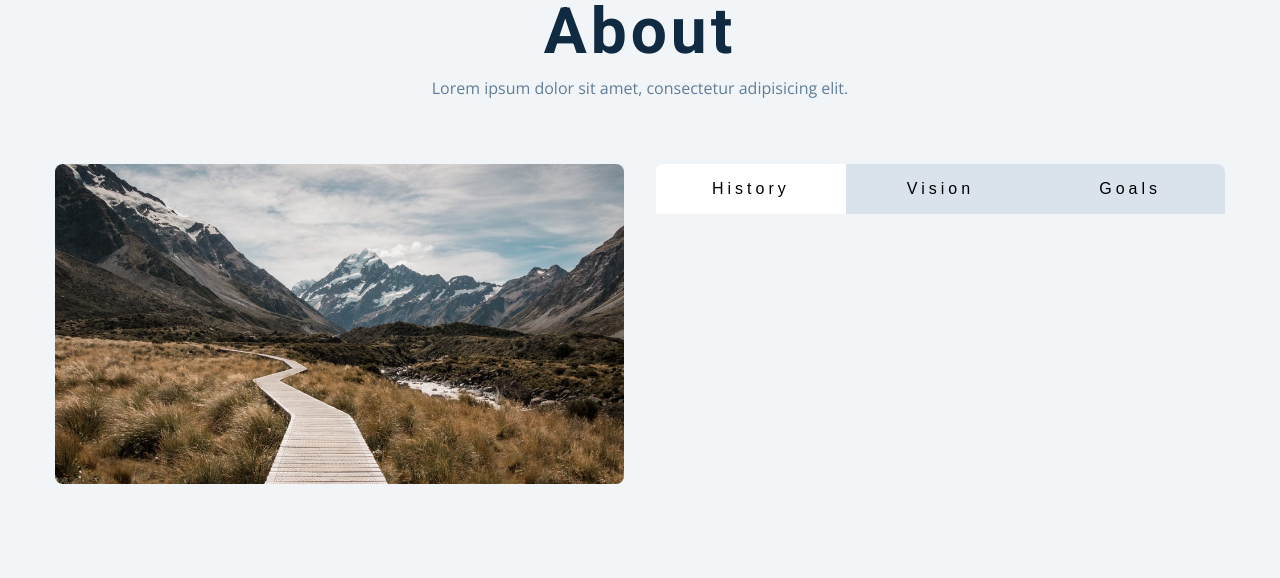
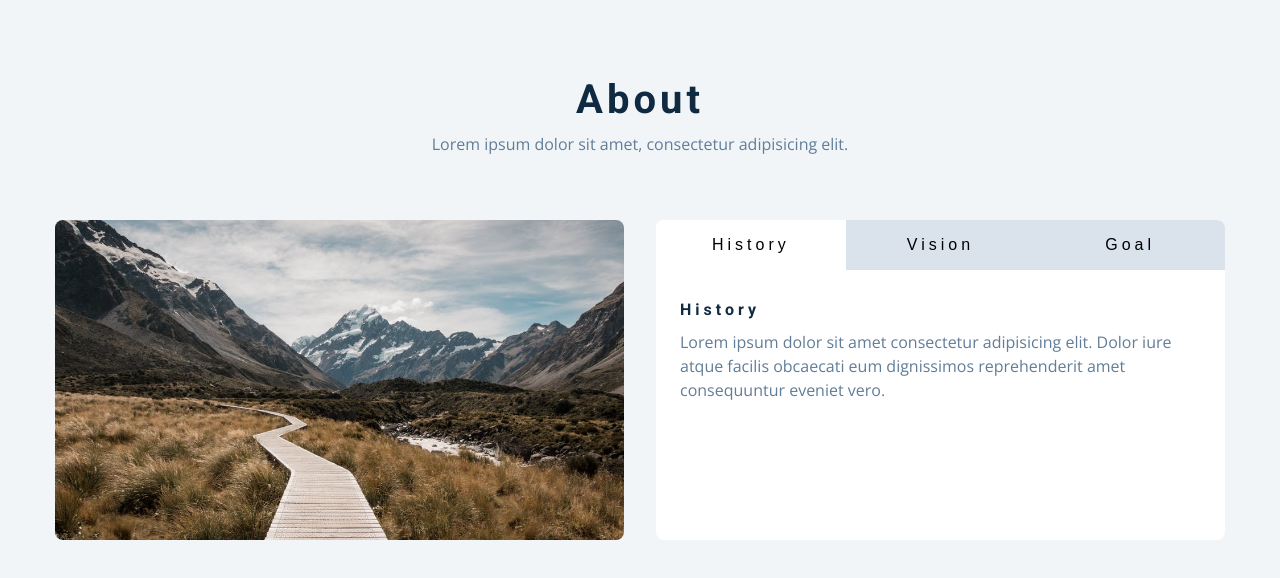
Before and after one commit to charith-codex/responsive_tabs_js, a plain HTML site: page index.html in a window 1280 px wide. Both pictures are taken after a click on the button "History". Drawn offline with nearby package versions, Linux system fonts and the light colour scheme.

Commit message:
add Js and jQuery

```diff
--- a/index.html
+++ b/index.html
@@ -4,28 +4,61 @@
     <meta charset="UTF-8" />
     <meta name="viewport" content="width=device-width, initial-scale=1.0" />
     <title>Tabs App</title>
-    <link rel="stylesheet" href="styles.css" />
+    <link rel="stylesheet" href="css/styles.css" />
+    <script
+      src="https://code.jquery.com/jquery-3.7.1.min.js"
+      integrity="sha256-/JqT3SQfawRcv/BIHPThkBvs0OEvtFFmqPF/lYI/Cxo="
+      crossorigin="anonymous"
+    ></script>
   </head>
   <body>
-    <section>
+    <section class="section">
       <div class="title">
-        <h1>About</h1>
+        <h2>About</h2>
         <p>Lorem ipsum dolor sit amet, consectetur adipisicing elit.</p>
       </div>
       <div class="about-center section-center">
-        <article class="about-img"><img src="hero-bcg.jpeg" alt="" /></article>
-        <article>
-          <div class="about">
-            <div class="btn-container">
-              <button class="tab-btn active" data-id="history">history</button>
-              <button class="tab-btn" data-id="vision">vision</button>
-              <button class="tab-btn" data-id="goals">goals</button>
+        <article class="about-img">
+          <img src="images/hero-bcg.jpeg" alt="image" />
+        </article>
+
+        <article class="about">
+          <div class="btn-container">
+            <button class="tab-btn active" data-id="history">history</button>
+            <button class="tab-btn" data-id="vision">vision</button>
+            <button class="tab-btn" data-id="goal">goal</button>
+          </div>
+          <article class="about-content">
+            <div class="content active" id="history">
+              <h4>history</h4>
+              <p>
+                Lorem ipsum dolor sit amet consectetur adipisicing elit. Dolor
+                iure atque facilis obcaecati eum dignissimos reprehenderit amet
+                consequuntur eveniet vero.
+              </p>
             </div>
-          </div>
+
+            <div class="content" id="vision">
+              <h4>vision</h4>
+              <p>
+                Lorem ipsum dolor sit amet, consectetur adipisicing elit. Vero
+                exercitationem aut obcaecati porro blanditiis earum?
+                Exercitationem, sed minus.
+              </p>
+            </div>
+
+            <div class="content" id="goal">
+              <h4>goal</h4>
+              <p>
+                Lorem ipsum dolor sit amet consectetur adipisicing elit. Earum
+                eaque dignissimos aperiam dolor animi veritatis.
+              </p>
+            </div>
+          </article>
         </article>
       </div>
     </section>
 
-    <script src="app.js"></script>
+    <script src="js/app.js"></script>
   </body>
 </html>
--- /dev/null
+++ b/js/app.js
@@ -0,0 +1,43 @@
+/********* Using Vanilla Js */
+// const about = document.querySelector('.about');
+// const buttons = document.querySelectorAll('.tab-btn');
+// const contents = document.querySelectorAll('.content');
+
+// about.addEventListener('click', function (e) {
+//   //console.log(e.target.dataset.id);
+//   const id = e.target.dataset.id;
+
+//   if (id) {
+//     //remove active from other buttons
+//     buttons.forEach(function (btn) {
+//       btn.classList.remove('active');
+//       e.target.classList.add('active');
+//     });
+
+//     //hide other contents
+//     contents.forEach(function (content) {
+//       content.classList.remove('active');
+//     });
+
+//     const element = document.getElementById(id);
+//     element.classList.add('active');
+//   }
+// });
+
+/****** Using jQuery *********/
+$(document).ready(function() {
+  $('.about').on('click', function(e) {
+    var id = $(e.target).data('id');
+
+    if (id) {
+      // Remove active from other buttons
+      $('.tab-btn').removeClass('active');
+      $(e.target).addClass('active');
+
+      // Hide other contents
+      $('.content').removeClass('active');
+
+      $('#' + id).addClass('active');
+    }
+  });
+});
```
Also changed, not shown: app.js (deleted), css/styles.css (renamed from styles.css), images/hero-bcg.jpeg (renamed from hero-bcg.jpeg).
